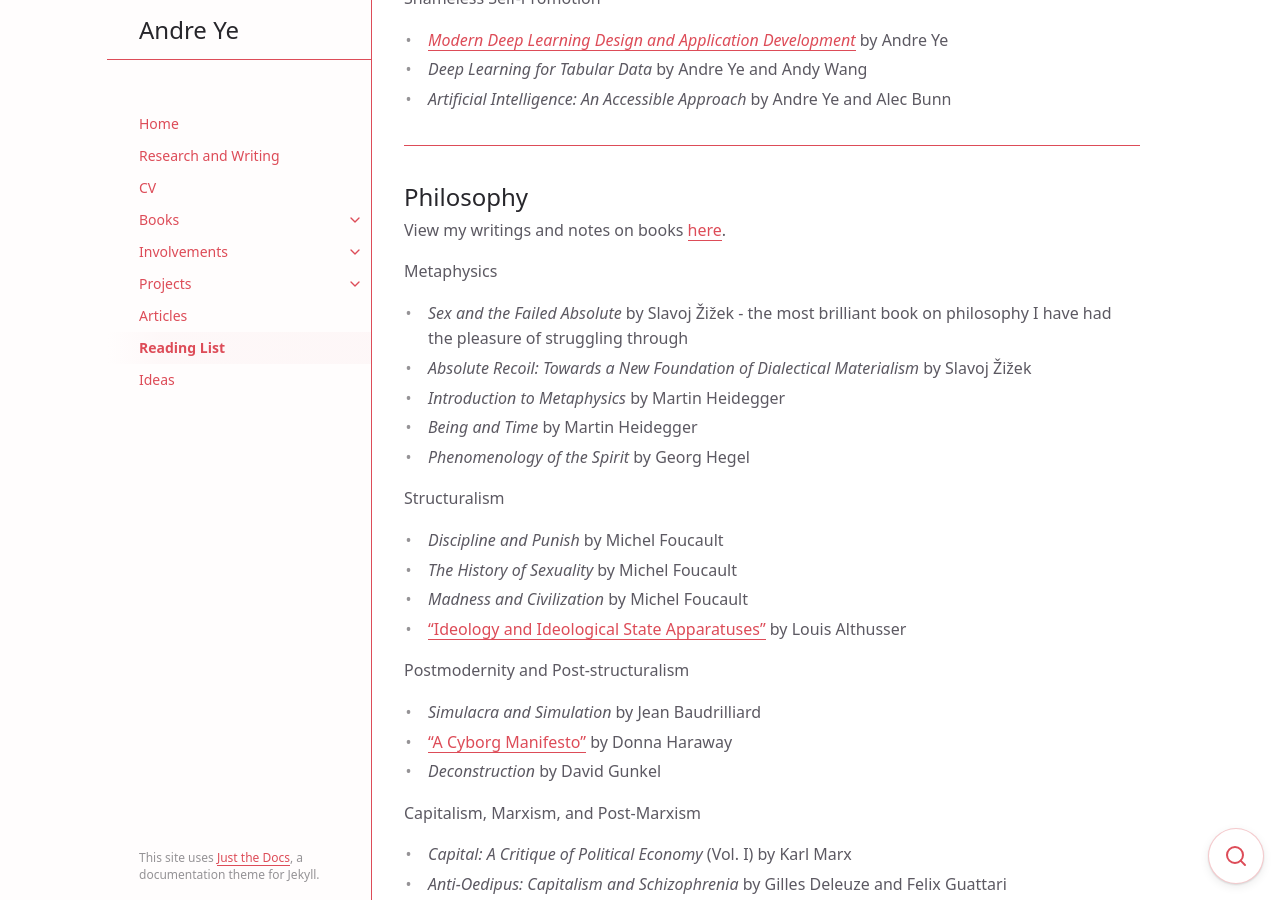
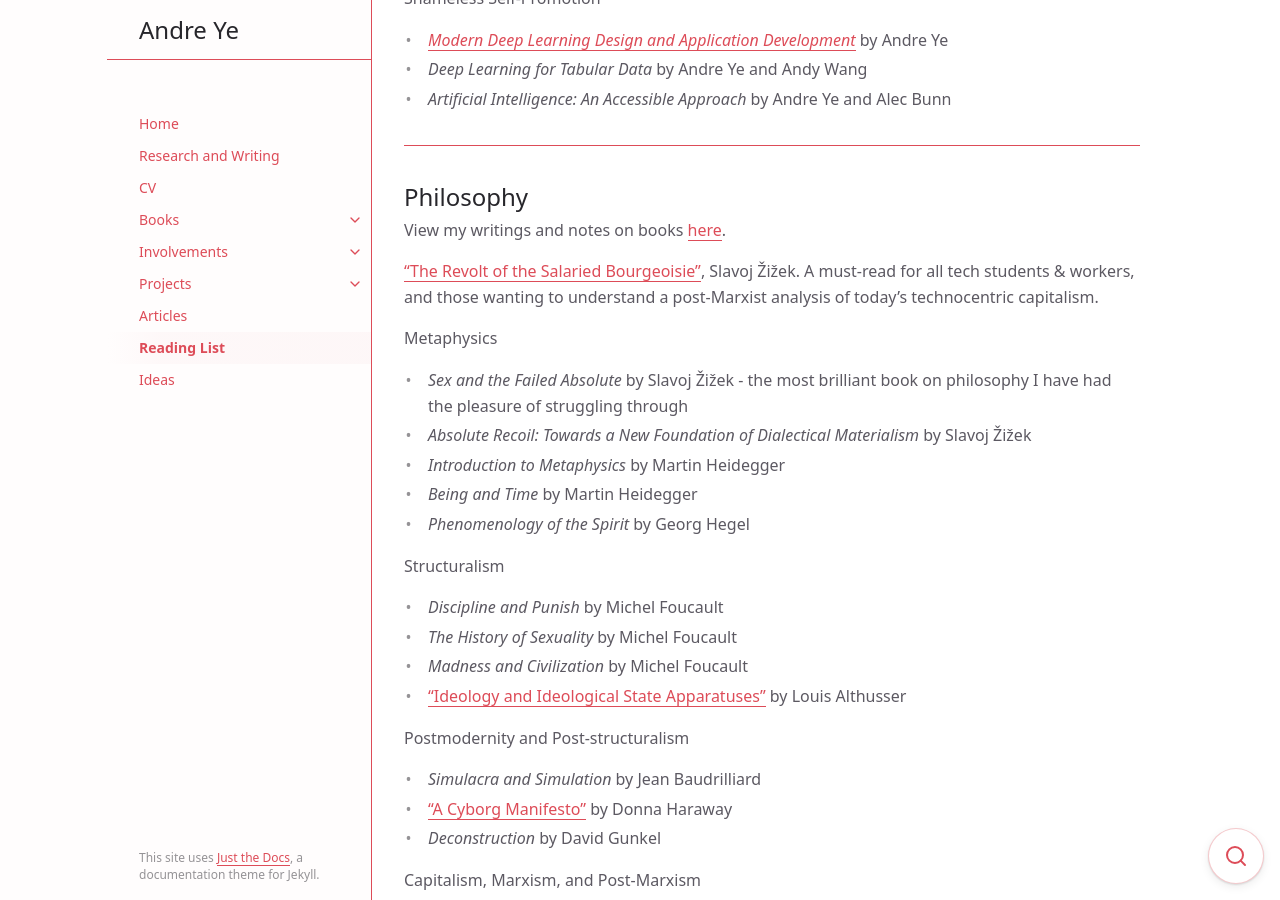
Before and after one commit to andre-ye/andre-ye.github.io-retired, a Jekyll site: the page built from docs/reading-list.md, in a window 1280 px wide and 900 px high, scrolled down 2250 px. Built offline with Jekyll 4.4.1, drawn with Linux system fonts in a browser that asks for light colours; nearby versions of some CDN libraries.

Commit message:
Update reading-list.md

```diff
--- a/docs/reading-list.md
+++ b/docs/reading-list.md
@@ -82,6 +82,8 @@ Shameless Self-Promotion
 
 View my writings and notes on books [here](https://andre-ye.github.io/pub/){:target="_blank"}.
 
+["The Revolt of the Salaried Bourgeoisie"](https://www.lrb.co.uk/the-paper/v34/n02/slavoj-zizek/the-revolt-of-the-salaried-bourgeoisie){:target="_blank"}, Slavoj Žižek. A must-read for all tech students & workers, and those wanting to understand a post-Marxist analysis of today's technocentric capitalism.
+
 Metaphysics
 - *Sex and the Failed Absolute* by Slavoj Žižek - the most brilliant book on philosophy I have had the pleasure of struggling through
 - *Absolute Recoil: Towards a New Foundation of Dialectical Materialism* by Slavoj Žižek
```
